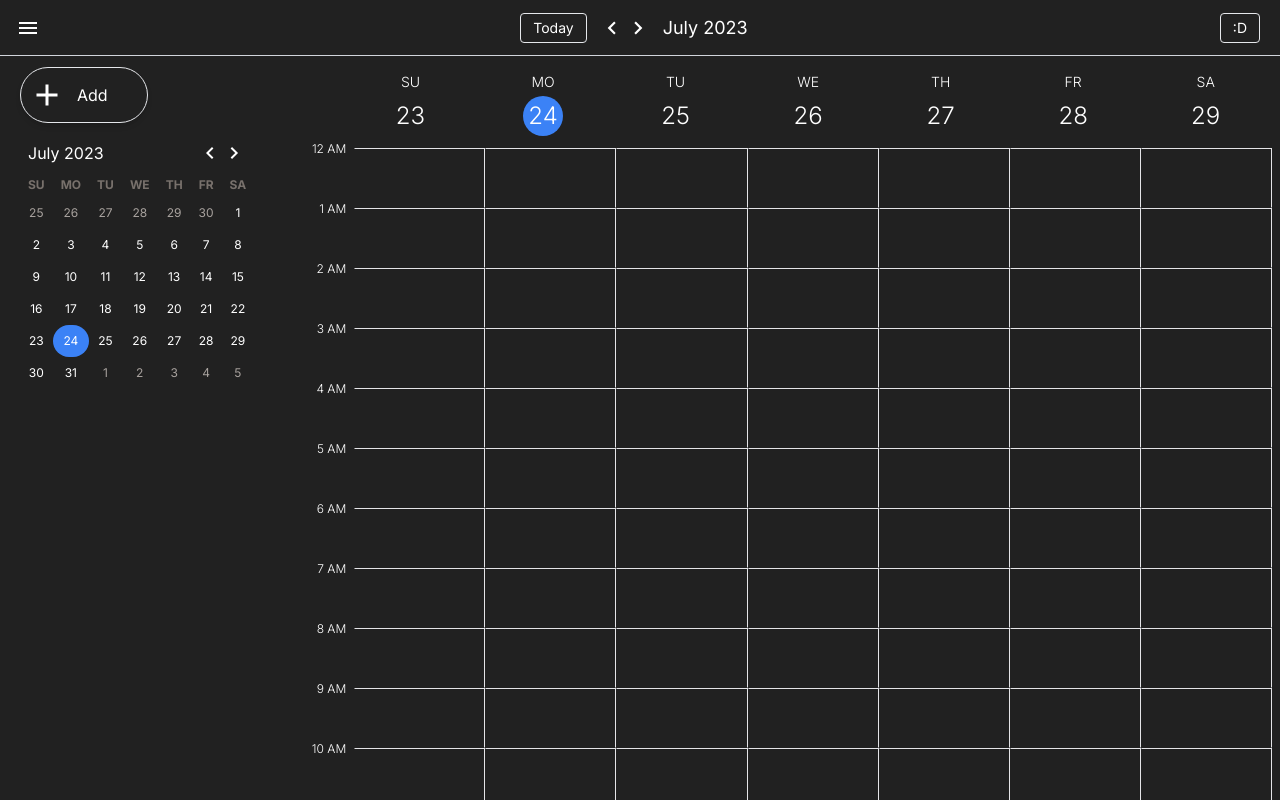
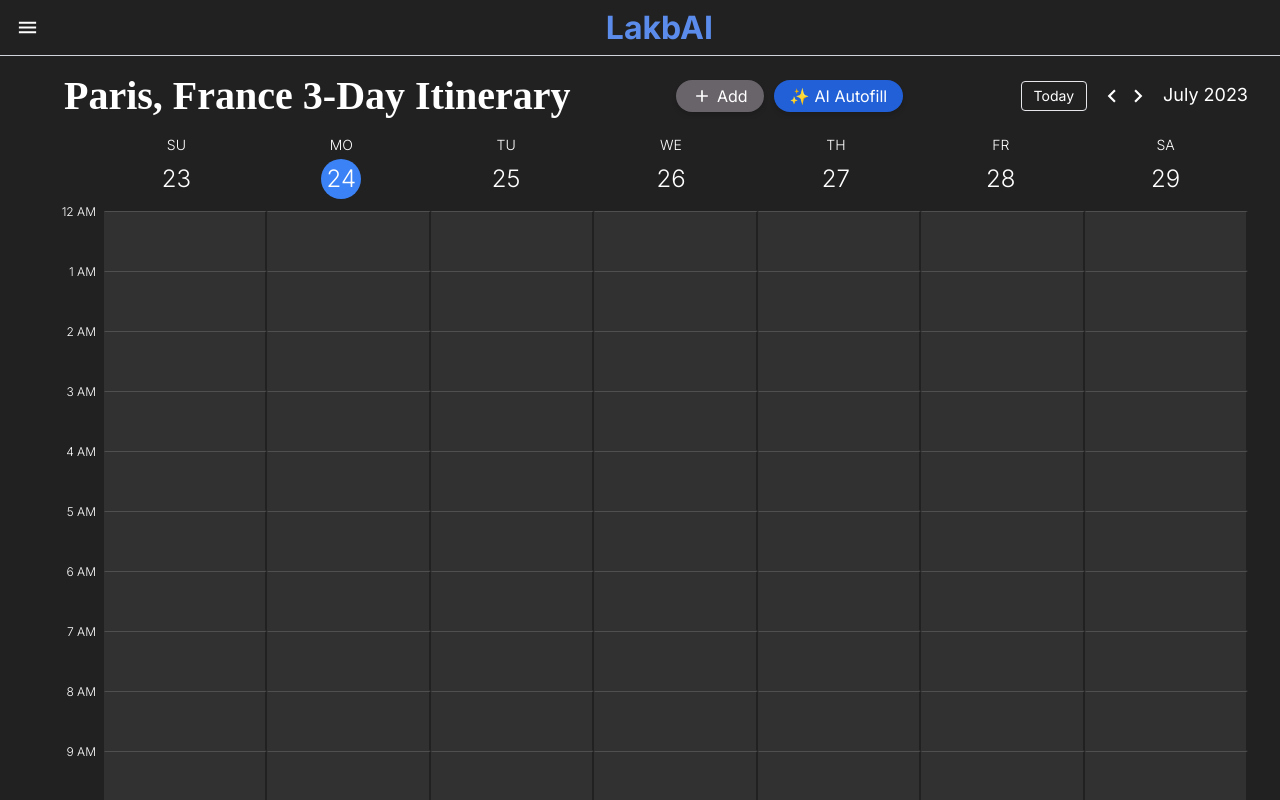
Before and after one commit to leigharriane/LakbAI, a Next.js app: page / in a window 1280 px wide. Shown: the top 800 px of the page. Built offline with nearby package versions, Linux system fonts and the light colour scheme.

Commit message:
updated calendar

```diff
--- a/src/app/globals.css
+++ b/src/app/globals.css
@@ -26,10 +26,10 @@
     rgb(var(--background-start-rgb));
 } */
 
-@import url("https://fonts.cdnfonts.com/css/sf-ui-display");
+@import url('https://fonts.cdnfonts.com/css/sf-ui-display');
 
 .font-sf {
-  font-family: "SF UI Display", sans-serif;
+  font-family: 'SF UI Display', sans-serif;
 }
 
 .bg-dark {
@@ -47,3 +47,15 @@
   border-bottom: none;
   border-right: none;
 }
+
+.title-place {
+  color: #fff;
+  font-family: SF UI Display;
+  font-size: 2.5rem;
+  font-style: normal;
+  font-weight: 700;
+  line-height: normal;
+}
+.bg-fade {
+ background: rgba(0, 0, 0, 0.50);
+}
--- a/src/components/AddScheduleButton.tsx
+++ b/src/components/AddScheduleButton.tsx
@@ -11,10 +11,10 @@
 }) {
   return (
     <div
-      className={`fixed z-50 top-[60px] left-0 bg-dark h-[70px] flex items-center text-white
+      className={`fixed z-50 top-[60px] left-0 bg-transparent h-[70px] flex items-center text-white
         ${isSideCalendar ? 'w-[320px] justify-start pl-5' : 'w-[70px] justify-center'}`}
     >
-      <button
+      {/* <button
         className={`border shadow-md bg-dark w-14 h-14 rounded-full hover:shadow-xl
         ${isSideCalendar && 'hidden'}`}
         onClick={() => setIsOpenModal(!isOpenModal)}
@@ -30,25 +30,25 @@
           <path d="M0 0h24v24H0V0z" fill="none" />
           <path d="M19 13h-6v6h-2v-6H5v-2h6V5h2v6h6v2z" />
         </svg>
-      </button>
-      <button
-        className={`border shadow-md bg-dark w-32
-          h-14 rounded-full hover:shadow-xl flex items-center px-2
+      </button> */}
+      {/* <button
+        className={`bg-[#69636A] shadow-md py-2 px-4 flex clex-row gap-[10px]
+           rounded-full hover:shadow-xl items-center
           ${!isSideCalendar && 'hidden'}`}
         onClick={() => setIsOpenModal(!isOpenModal)}
       >
         <svg
           xmlns="http://www.w3.org/2000/svg"
-          height="36px"
+          height="20px"
           viewBox="0 0 24 24"
-          width="36px"
+          width="20px"
           fill="#ffffff"
         >
           <path d="M0 0h24v24H0V0z" fill="none" />
           <path d="M19 13h-6v6h-2v-6H5v-2h6V5h2v6h6v2z" />
         </svg>
-        <span className="ml-3">Add</span>
-      </button>
+        <span className="">Add</span>
+      </button> */}
     </div>
   )
 }
--- a/src/components/Calendar.tsx
+++ b/src/components/Calendar.tsx
@@ -58,7 +58,7 @@
 
 export default function Calendar() {
 	const { year, month, days } = useSelector(currentCalendar)
-	const [isSideCalendar, setIsSideCalendar] = useState<boolean>(true)
+	const [isSideCalendar, setIsSideCalendar] = useState<boolean>(false)
 	const [isOpenModal, setIsOpenModal] = useState<boolean>(false)
 	const [isDeleteOpen, setIsDeleteOpen] = useState<boolean>(false)
 	const [modalDate, setModalDate] = useState<string>(formatDay(new Date()))
@@ -82,9 +82,9 @@
 					isOpenModal={isOpenModal}
 					setIsOpenModal={setIsOpenModal}
 				/>
-				<div className={`p-5 flex flex-col mt-[65px] ${isSideCalendar ? 'block' : 'hidden'}`}>
-					<SideCalendarTitle year={year} month={month} />
-					<SideCalendar days={days} />
+				<div className={`p-5 flex flex-col mt-[65px] w-[200px] ${isSideCalendar ? 'block' : 'hidden'}`}>
+					{/* <SideCalendarTitle year={year} month={month} />
+					<SideCalendar days={days} /> */}
 				</div>
 				<div className="flex flex-col h-full overflow-x-scroll flex-1 pr-2">
 					<ScheduleCalendar
@@ -94,6 +94,11 @@
 						setIsOpenModal={setIsOpenModal}
 						isDeleteOpen={isDeleteOpen}
 						setIsDeleteOpen={setIsDeleteOpen}
+						year={year}
+						month={month}
+						isSideCalendar={isSideCalendar}
+						setIsSideCalendar={setIsSideCalendar}
+						isOpenModal={isOpenModal}
 					/>
 				</div>
 				<AddScheduleModal
--- a/src/components/Header.tsx
+++ b/src/components/Header.tsx
@@ -15,7 +15,7 @@
 }) {
   const dispatch = useDispatch()
   return (
-    <header className="flex items-center justify-between px-2 w-full h-14 border-b border-gray-300 text-white">
+    <header className="flex items-center px-2 w-full h-14 border-b border-gray-300 text-white">
       <div className="flex items-center">
         <div
           className="flex items-center p-2 rounded-full hover:bg-slate-100 cursor-pointer"
@@ -23,51 +23,15 @@
         >
           <img src="/menu.svg" alt="menu" width={24} height={24} />
         </div>
+
         {/* <div className="flex items-center ml-3">
           <img src="/calendar.svg" alt="logo" width={30} height={30} />
           <h1 className="ml-2 text-lg text-gray-500 hidden md:block">Calendar</h1>
         </div> */}
       </div>
-      <div className="flex items-center">
-        <button
-          className="px-3 py-1 mx-3 border border-gray-200 rounded text-sm"
-          onClick={() => dispatch(selectDay(new Date().toString()))}
-        >
-          Today
-        </button>
-        <img
-          src="/left.svg"
-          alt="logo"
-          width={26}
-          height={26}
-          className="cursor-pointer"
-          onClick={() => dispatch(lastWeek())}
-        />
-        <img
-          src="/right.svg"
-          alt="logo"
-          width={26}
-          height={26}
-          className="cursor-pointer"
-          onClick={() => dispatch(nextWeek())}
-        />
-        <span className="text-sm md:text-lg ml-3">
-          {month == 1 ? 'January' : ''}
-          {month == 2 ? 'February' : ''}
-          {month == 3 ? 'March' : ''}
-          {month == 4 ? 'April' : ''}
-          {month == 5 ? 'May' : ''}
-          {month == 6 ? 'June' : ''}
-          {month == 7 ? 'July' : ''}
-          {month == 8 ? 'August' : ''}
-          {month == 9 ? 'September' : ''}
-          {month == 10 ? 'October' : ''}
-          {month == 11 ? 'November' : ''}
-          {month == 12 ? 'December' : ''} {" "}
-          {year}
-        </span>
-      </div>
-      <span className="px-3 py-1 mx-3 border border-gray-200 rounded text-sm">:D</span>
+      <p className='font-bold text-[#5B8CEC] text-[20px] sm:text-[32px] flex self-center w-full justify-center'>LakbAI</p>
+
+      {/* <span className="px-3 py-1 mx-3 border border-gray-200 rounded text-sm">:D</span> */}
     </header>
   )
 }
--- a/src/components/ScheduleCalendar.tsx
+++ b/src/components/ScheduleCalendar.tsx
@@ -4,6 +4,7 @@
 import { removeSchedule, schedules } from '../store/schedule'
 import { useDispatch, useSelector } from 'react-redux'
 import { Dispatch, JSXElementConstructor, Key, PromiseLikeOfReactNode, ReactElement, ReactNode, ReactPortal, SetStateAction, useEffect, useState } from 'react'
+import { lastWeek, nextWeek, selectDay } from '@/store/calendar'
 
 export default function ScheduleCalendar({
 	days,
@@ -12,6 +13,11 @@
 	setIsOpenModal,
 	isDeleteOpen,
 	setIsDeleteOpen,
+	year,
+	month,
+	isSideCalendar,
+	setIsSideCalendar,
+	isOpenModal,
 }: {
 	days: tDays[]
 	setModalDate: Dispatch<SetStateAction<string>>
@@ -19,6 +25,11 @@
 	setIsOpenModal: Dispatch<SetStateAction<boolean>>
 	isDeleteOpen: boolean
 	setIsDeleteOpen: Dispatch<SetStateAction<boolean>>
+	year: number
+	month: number
+	isSideCalendar: boolean
+	setIsSideCalendar: Dispatch<SetStateAction<boolean>>
+	isOpenModal: boolean
 }) {
 	const dispatch = useDispatch()
 	const scheduleData = useSelector(schedules)
@@ -60,7 +71,79 @@
 
 	return (
 		<>
-			<div className="overflow-auto w-full flex flex-col mb-2 text-white" id="schedule">
+			<div className="overflow-auto w-full flex px-6 py-4 flex-col mb-2 text-white" id="schedule">
+				<div className="flex items-center self-center justify-between w-full text-white">
+					<div className='title-place ml-10'>Paris, France 3-Day Itinerary</div>
+					<div className='flex flex-row gap-[10px]'>
+						<button
+							className={`bg-[#69636A] shadow-md py-1 px-4 flex clex-row gap-[5px]
+           rounded-full hover:shadow-xl items-center
+          ${!isSideCalendar && 'block'}`}
+							onClick={() => setIsOpenModal(!isOpenModal)}
+						>
+							<svg
+								xmlns="http://www.w3.org/2000/svg"
+								height="20px"
+								viewBox="0 0 24 24"
+								width="20px"
+								fill="#ffffff"
+							>
+								<path d="M0 0h24v24H0V0z" fill="none" />
+								<path d="M19 13h-6v6h-2v-6H5v-2h6V5h2v6h6v2z" />
+							</svg>
+							<span className="">Add</span>
+						</button>
+						<button
+							className={`bg-[#2260D8] shadow-md py-1 px-4 flex clex-row gap-[5px]
+           rounded-full hover:shadow-xl items-center
+          ${!isSideCalendar && 'block'}`}
+							onClick={() => setIsOpenModal(!isOpenModal)}
+						>
+							<p> ✨ </p>
+							<span className="">AI Autofill</span>
+						</button>
+					</div>
+
+					<div className='flex flex-row'>
+						<button
+							className="px-3 py-1 mx-3 border border-gray-200 rounded text-sm"
+							onClick={() => dispatch(selectDay(new Date().toString()))}
+						>
+							Today
+						</button>
+						<img
+							src="/left.svg"
+							alt="logo"
+							width={26}
+							height={26}
+							className="cursor-pointer"
+							onClick={() => dispatch(lastWeek())}
+						/>
+						<img
+							src="/right.svg"
+							alt="logo"
+							width={26}
+							height={26}
+							className="cursor-pointer"
+							onClick={() => dispatch(nextWeek())}
+						/>
+						<span className="text-sm md:text-lg ml-3">
+							{month == 1 ? 'January' : ''}
+							{month == 2 ? 'February' : ''}
+							{month == 3 ? 'March' : ''}
+							{month == 4 ? 'April' : ''}
+							{month == 5 ? 'May' : ''}
+							{month == 6 ? 'June' : ''}
+							{month == 7 ? 'July' : ''}
+							{month == 8 ? 'August' : ''}
+							{month == 9 ? 'September' : ''}
+							{month == 10 ? 'October' : ''}
+							{month == 11 ? 'November' : ''}
+							{month == 12 ? 'December' : ''} {" "}
+							{year}
+						</span>
+					</div>
+				</div>
 				<div className="flex flex-col flex-1">
 					<div className="sticky top-0 flex bg-dark z-20">
 						<div className="min-w-[70px] w-[70px] bg-dark" />
@@ -95,14 +178,14 @@
 									{hours24.map((hour, index) => (
 										<div
 											key={`schedule${hour.text}`}
-											className="border border-solid border-transparent border-r-zinc-200 border-t-zinc-200 h-[60px]"
+											className="border border-solid bg-[#313131] border-transparent border-r-[#212121] border-r-[2px] border-t-[#4F4F4F] h-[60px]"
 											onClick={() => modalHandle(day.day, index * 4)}
 										/>
 									))}
 									{scheduleData[day.day] && (
 										<>
 											{scheduleData[day.day].map((s: any, idx: any) => {
-												 if (!s || !s.start) {
+												if (!s || !s.start) {
 													return null;
 												}
 												const t = s.start.hour * 60 + s.start.minute
@@ -113,8 +196,8 @@
 												return (
 													<div
 														key={idx}
-														className="scheduleBox absolute left-0 rounded w-5/6 p-[2px] text-[12px] font-light text-white overflow-y-auto"
-														style={{ top: top, height: height, background: s.color }}
+														className={`scheduleBox absolute left-0 w-11/12 p-[2px] text-[12px] font-light text-white overflow-y-hidden cursor-pointer`}
+														style={{ top: top, height: height, borderLeft: `2px solid ${s.color}` }}
 														data-schedule={{ date: day.day, index: idx }}
 														onClick={e => {
 															scheduleHandle(
@@ -123,7 +206,10 @@
 															)
 														}}
 													>
-														{s.title}
+														<div className={`w-full h-full opacity-25 absolute overflow-hidden`}
+															style={{ background: s.color }}></div>
+														<div className='opacity-100'>{s.title}</div>
+
 													</div>
 												)
 											})}
@@ -137,7 +223,7 @@
 			</div>
 			{isDeleteOpen && (
 				<div
-					className="fixed text-[12px] px-6 py-2 shadow rounded z-10 bg-dark cursor-pointer"
+					className="fixed text-[12px] px-6 py-2 shadow rounded z-10 bg-dark cursor-pointer text-white"
 					style={{ top: `${deleteBox.top}px`, left: `${deleteBox.left}px` }}
 					onClick={() => deleteHandle()}
 				>
--- a/src/store/schedule.ts
+++ b/src/store/schedule.ts
@@ -2,13 +2,14 @@
 import { tSchedule, tScheduleDetail } from '../../index'
 import { RootState } from './index'
 
+//Initial Schedule
 const initialState: tSchedule = {
-  '2022-01-01': [
+  '2023-07-31': [
     {
       start: { hour: 1, minute: 20 },
-      end: { hour: 1, minute: 40 },
-      color: 'pink',
-      title: 'HELLO PO TSCHEDULE SCHEDULE.TS',
+      end: { hour: 5, minute: 40 },
+      color: '#AD00FF',
+      title: 'SPEAK NOW TAYLOR SWIFT',
     },
   ],
 }
```
